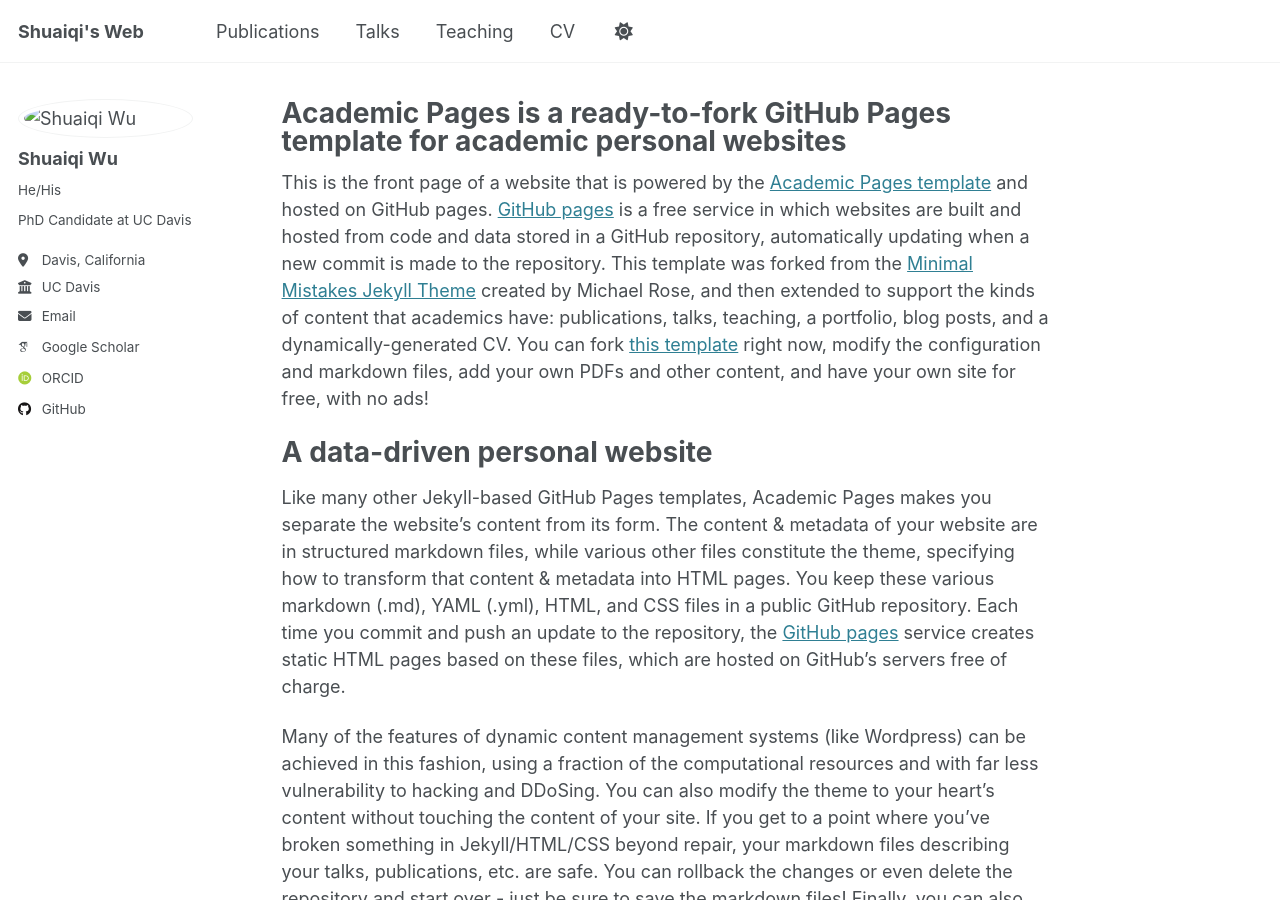
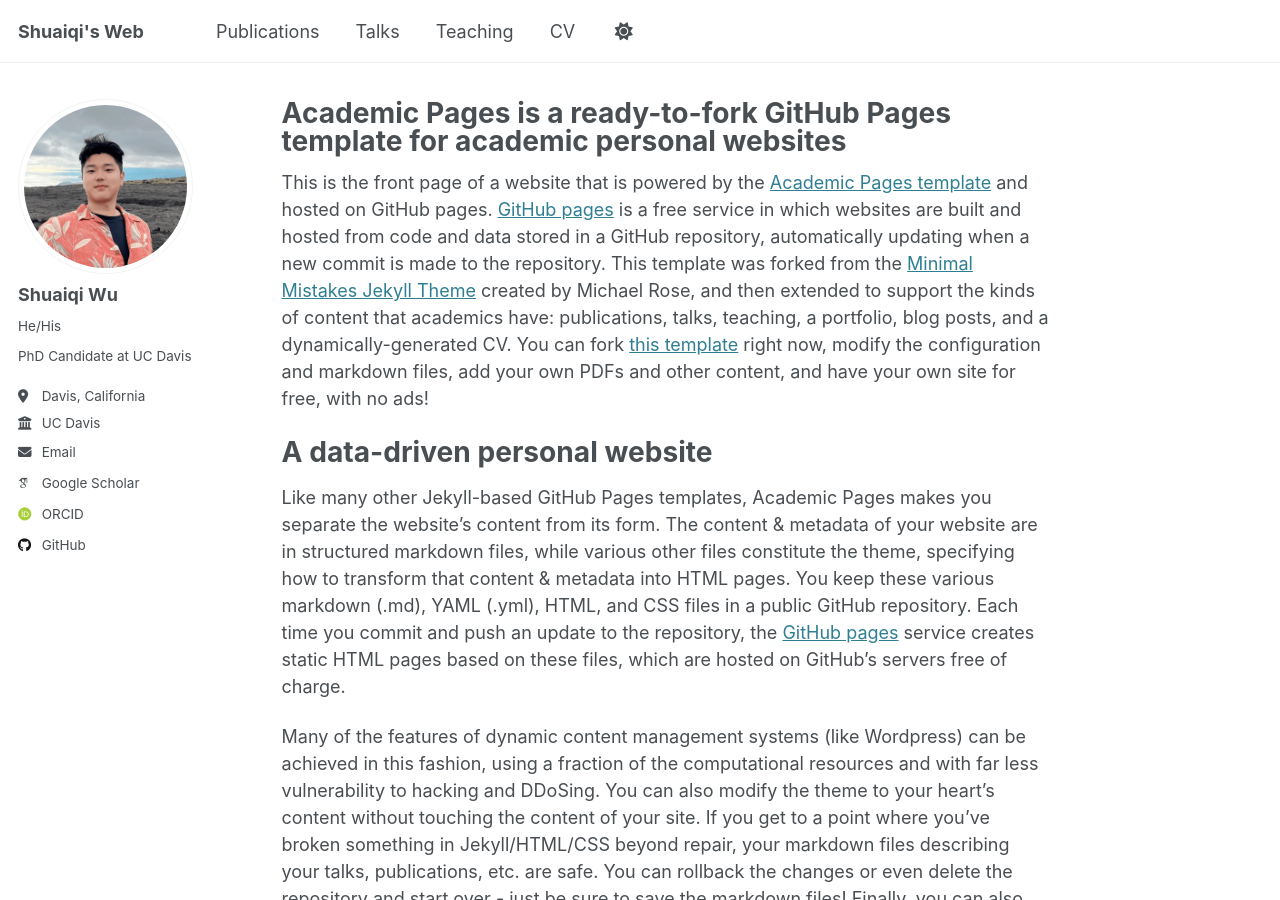
Before and after one commit to shqwu/shqwu.github.io, a Jekyll site: the page built from _pages/about.md, in a window 1280 px wide and 900 px high. Built offline with Jekyll 4.4.1, drawn with Linux system fonts in a browser that asks for light colours; some web fonts are replaced.

Commit message:
Update _config.yml

```diff
--- a/_config.yml
+++ b/_config.yml
@@ -14,7 +14,7 @@ repository               : "shqwu/shqwu.github.io"
 #               Additional customization can be done by editing /_includes/author-profile.html
 author:
   # Biographic information
-  avatar           : "images/Shuaiqi_Profile_pic_720.png"
+  avatar           : "Shuaiqi_Profile_pic_720.png"
   name             : "Shuaiqi Wu"
   pronouns         : "He/His"
   bio              : "PhD Candidate at UC Davis"
```
